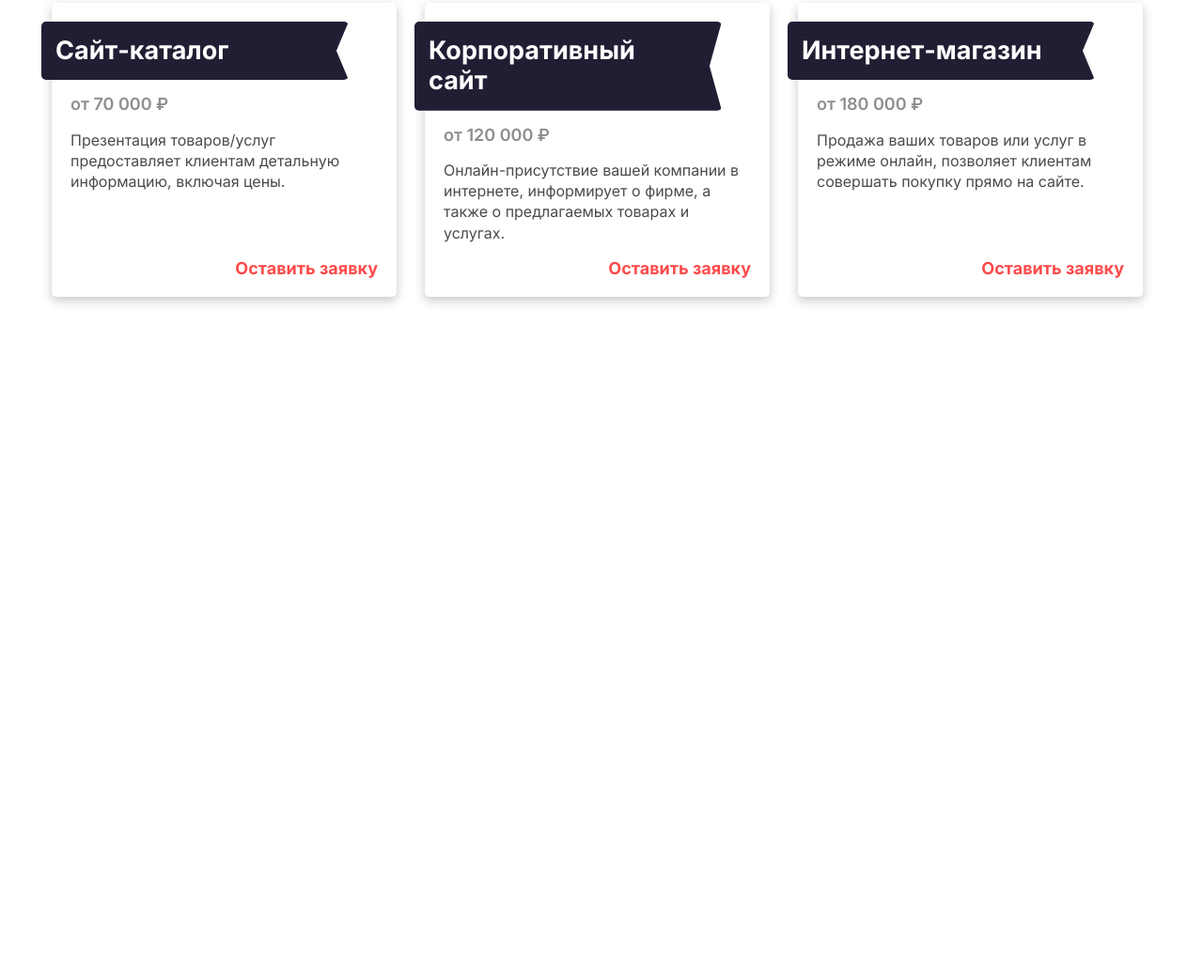
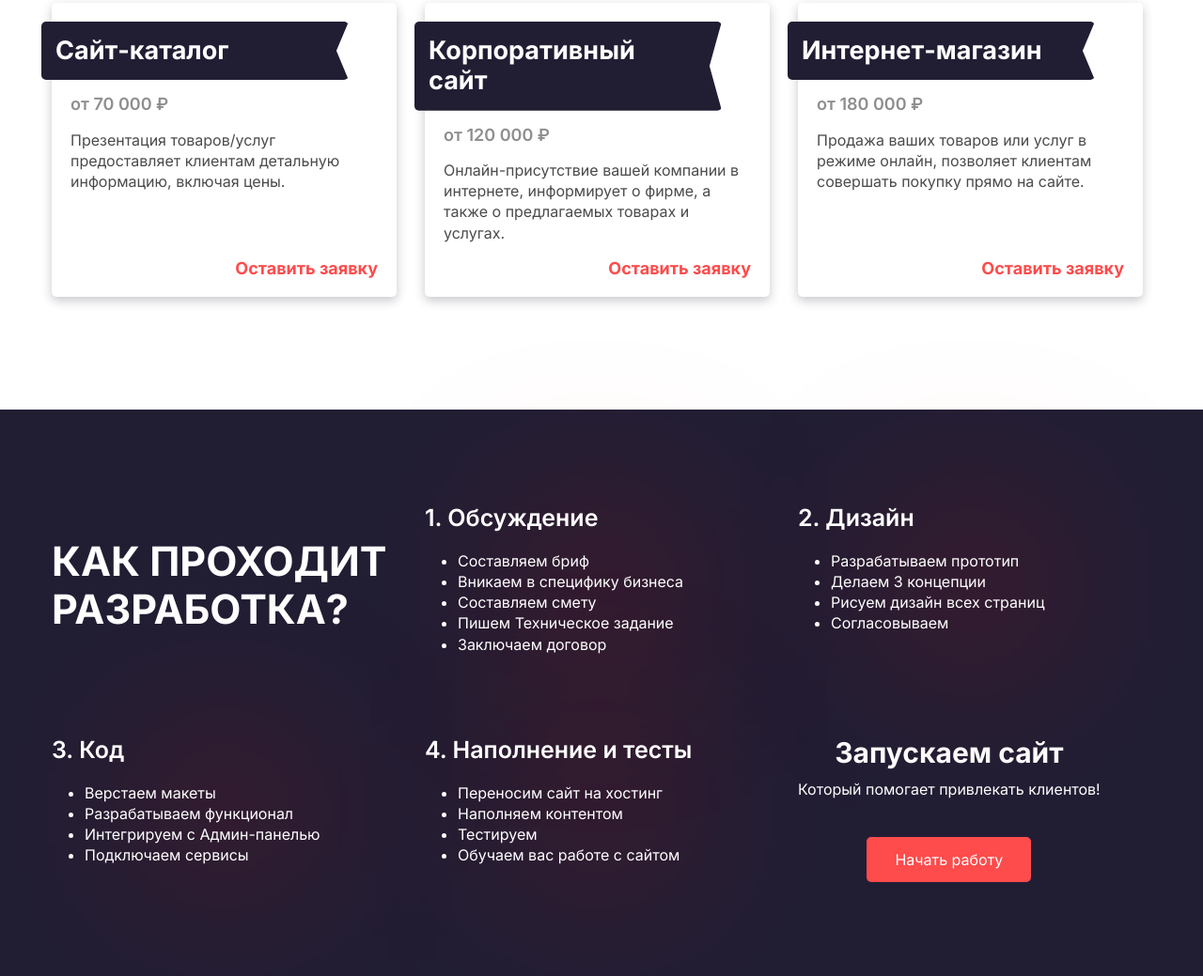
Before and after one commit to AndrewStartcev/GoodBit, a website: page src/html/index.html in a window 1280 px wide. Shown: the part 1332-2371 px from the top of the page at 94% size. Before the commit the page ends 1768 px from the top, so only its background shows below. Drawn offline with nearby package versions, Linux system fonts and the light colour scheme; files that its build step writes are made by us from their sources; files whose address does not match are found by name.

Commit message:
add two block

```diff
--- /dev/null
+++ b/src/html/blocks/main/services.html
@@ -0,0 +1,56 @@
+<section class="services">
+  <div class="container">
+    <div class="services__wrapper">
+      <h2 class="services__title">Как проходит разработка?</h2>
+      <div class="services__item">
+        <h3>1. Обсуждение</h3>
+        <ul>
+          <li>Составляем бриф</li>
+          <li>Вникаем в специфику бизнеса</li>
+          <li>Составляем смету</li>
+          <li>Пишем Техническое задание</li>
+          <li>Заключаем договор</li>
+        </ul>
+      </div>
+      <!-- /.services__item -->
+      <div class="services__item">
+        <h3>2. Дизайн</h3>
+        <ul>
+          <li>Разрабатываем прототип</li>
+          <li>Делаем 3 концепции</li>
+          <li>Рисуем дизайн всех страниц</li>
+          <li>Согласовываем</li>
+        </ul>
+      </div>
+      <!-- /.services__item -->
+      <div class="services__item">
+        <h3>3. Код</h3>
+        <ul>
+          <li>Верстаем макеты</li>
+          <li>Разрабатываем функционал</li>
+          <li>Интегрируем с Админ-панелью</li>
+          <li>Подключаем сервисы</li>
+        </ul>
+      </div>
+      <!-- /.services__item -->
+      <div class="services__item">
+        <h3>4. Наполнение и тесты</h3>
+        <ul>
+          <li>Переносим сайт на хостинг</li>
+          <li>Наполняем контентом</li>
+          <li>Тестируем</li>
+          <li>Обучаем вас работе с сайтом</li>
+        </ul>
+      </div>
+      <!-- /.services__item -->
+      <div class="services__footer">
+        <h4>Запускаем сайт</h4>
+        <p>Который помогает привлекать клиентов!</p>
+        <button class="btn services__btn">Начать работу</button>
+      </div>
+    </div>
+    <!-- /.service__wrapper -->
+  </div>
+  <!-- /.container -->
+</section>
+<!-- /.services -->
--- a/src/html/index.html
+++ b/src/html/index.html
@@ -100,6 +100,7 @@
     <!-- /.hero-screen -->
 
     @@include("blocks/main/price.html")
+    @@include("blocks/main/services.html")
   </main>
 
   <!-- @@include("chunk/footer.html") -->
--- a/src/scss/main.scss
+++ b/src/scss/main.scss
@@ -13,3 +13,4 @@
 
 @import 'pages/main/01-hero.scss';
 @import 'pages/main/02-prices.scss';
+@import 'pages/main/03-services.scss';
--- a/src/scss/pages/main/02-prices.scss
+++ b/src/scss/pages/main/02-prices.scss
@@ -80,11 +80,11 @@
 		}
 
 		&__title {
-			flex: 0 0 calc(50% - 20px);
+			flex: 0 0 calc(50% - 10px);
 		}
 
 		&__card {
-			flex: 0 0 calc(50% - 20px);
+			flex: 0 0 calc(50% - 10px);
 		}
 	}
 	.price-card {
@@ -98,6 +98,7 @@
 		margin: 120px 0 60px;
 		&__wrapper {
 			gap: 20px 15px;
+			justify-content: center;
 		}
 
 		&__title {
@@ -109,7 +110,7 @@
 		}
 
 		&__card {
-			flex: 0 0 100%;
+			flex: 0 0 320px;
 		}
 	}
 
--- /dev/null
+++ b/src/scss/pages/main/03-services.scss
@@ -0,0 +1,141 @@
+.services {
+	padding: 100px 0;
+	background: #211e34;
+	color: #fff;
+	&__wrapper {
+		display: flex;
+		justify-content: flex-start;
+		align-items: stretch;
+		flex-wrap: wrap;
+		gap: 72px 30px;
+	}
+
+	&__title {
+		flex: 0 0 calc(387px - 20px);
+		display: flex;
+		justify-content: center;
+		align-items: center;
+		font-weight: 700;
+		font-size: 43px;
+		line-height: 120.3%;
+		text-transform: uppercase;
+	}
+
+	&__item {
+		flex: 0 0 calc(387px - 20px);
+		position: relative;
+		&::before {
+			content: '';
+			width: 50%;
+			height: 100%;
+			background: rgba(255, 0, 0, 0.16);
+			filter: blur(90px);
+			position: absolute;
+			left: 50%;
+			top: 50%;
+			transform: translate(-50%, -50%);
+		}
+		h3 {
+			position: relative;
+			z-index: 1;
+			margin: 0;
+			padding: 0;
+			font-weight: 600;
+			font-size: 25px;
+			line-height: 120.3%;
+		}
+		ul {
+			position: relative;
+			z-index: 1;
+			margin: 0;
+			padding: 0;
+			padding-left: 35px;
+			margin-top: 20px;
+		}
+	}
+
+	&__footer {
+		display: flex;
+		flex-direction: column;
+		justify-content: center;
+		align-items: center;
+		h4 {
+			margin: 0;
+			padding: 0;
+			font-weight: 700;
+			font-size: 30px;
+			line-height: 120.3%;
+			text-align: center;
+		}
+		p {
+			margin: 0;
+			padding: 0;
+			margin-top: 10px;
+		}
+	}
+
+	&__btn {
+		margin-top: 40px;
+	}
+}
+
+@include media-tablet-horizontal {
+	.services {
+		padding: 80px 0;
+		&__title {
+			flex: 0 0 calc(50% - 20px);
+		}
+		&__item {
+			flex: 0 0 calc(50% - 20px);
+		}
+	}
+}
+
+@include media-mobile-horizontal {
+	.services {
+		padding: 60px 0;
+		&__wrapper {
+			gap: 30px;
+			justify-content: center;
+		}
+		&__title {
+			flex: 0 0 100%;
+			font-weight: 700;
+			font-size: 20px;
+			line-height: 120.3%;
+			text-align: center;
+			margin: 0;
+			padding: 0;
+			margin-bottom: 0px;
+		}
+		&__item {
+			flex: 0 0 300px;
+			h3 {
+				font-size: 16px;
+			}
+			ul {
+				font-size: 14px;
+				padding-left: 25px;
+				margin-top: 10px;
+			}
+		}
+		&__footer {
+			flex: 1 1 100%;
+			text-align: center;
+			h4 {
+				font-size: 18px;
+			}
+			p {
+				margin: 0;
+				padding: 0;
+				font-size: 14px;
+				margin-top: 20px;
+				width: 80%;
+			}
+		}
+
+		&__btn {
+			margin-top: 30px;
+		}
+	}
+}
```
